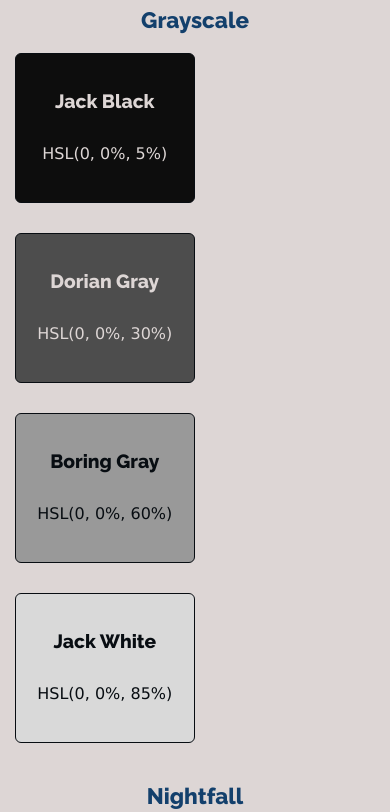
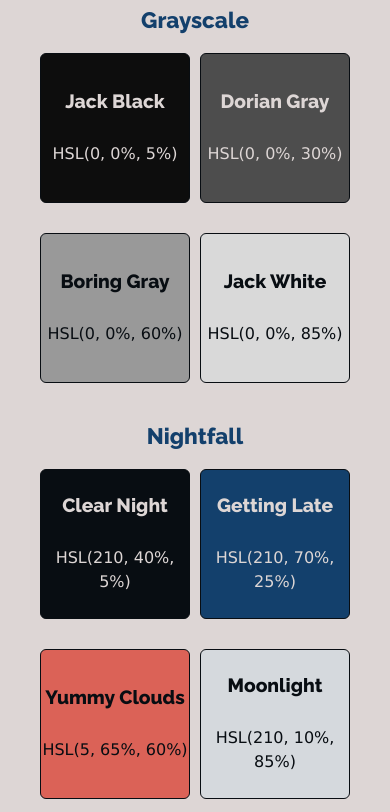
Before and after one commit to elifaltundag/website-design-system, a plain HTML site: page index.html in a window 390 px wide. Shown: the part 971-1783 px from the top of the page. Drawn offline with nearby package versions, Linux system fonts and the light colour scheme; a web font is replaced by a local one.

Commit message:
adjust color-box width

```diff
--- a/index.html
+++ b/index.html
@@ -47,8 +47,8 @@
 
 
                 <!-- GRAYSCALE PALETTE -->
+                <h3 class="color-palette-name">grayscale</h3>
                 <div class="container-rows">
-                    <h3 class="color-palette-name">grayscale</h3>
                     <div class="two-color-boxes">
                         <div class="color-box" id="grayscale-1">
                             <h4>jack black</h4>
@@ -285,59 +285,3 @@ AQUARIUM PALETTE
 </div>
 
 -->
-
-
-<!-- REMOVED COLOR PALETTES
-
-BONFIRE PALETTE
-<div class="container-rows">
-    <h3 class="color-palette-name">bonfire</h3>
-
-        <div class="two-color-boxes">
-            <div class="color-box" id="bonfire-1">
-                <h4>Sky</h4>
-                <p class="color-code">hsl(30, 10%, 10%)</p>
-            </div>
-            <div class="color-box" id="bonfire-2">
-                <h4>Woods</h4>
-                <p class="color-code">hsl(15, 50%, 25%))</p>
-            </div>
-        </div>
-        <div class="two-color-boxes">
-            <div class="color-box" id="bonfire-3">
-                <h4>Fire</h4>
-                <p class="color-code">hsl(15, 80%, 50%)</p>
-            </div>
-            <div class="color-box" id="bonfire-4">
-                <h4>Sand</h4>
-                <p class="color-code">hsl(30, 50%, 90%)</p>
-        </div>
-    </div>
-</div>
-
-AQUARIUM PALETTE
-<div class="container-rows">
-    <h3 class="color-palette-name">aqua</h3>
-        <div class="two-color-boxes">
-            <div class="color-box" id="aquarium-1">
-                <h4>Baltics</h4>
-                <p class="color-code">hsl(240, 30%, 15%)</p>
-            </div>
-            <div class="color-box" id="aquarium-2">
-                <h4>Aegean Region</h4>
-                <p class="color-code">hsl(210, 50%, 45%)</p>
-            </div>
-        </div>
-        <div class="two-color-boxes">
-            <div class="color-box" id="aquarium-3">
-                <h4>Bahamas</h4>
-                <p class="color-code">hsl(180, 50%, 65%)</p>
-            </div>
-            <div class="color-box" id="aquarium-4">
-                <h4>Philippines</h4>
-                <p class="color-code">hsl(180, 30%, 85%)</p>
-        </div>
-    </div>
-</div>
-
--->
--- a/style.css
+++ b/style.css
@@ -266,6 +266,7 @@ h2::before{
 .two-color-boxes {
     display: inline-flex;
     flex-wrap: wrap;
+    justify-content: center;
 }
 
 .color-box {
@@ -284,6 +285,12 @@ h2::before{
     font-family: var(--ff-sans-serif);
     text-transform: capitalize;
     text-align: center;
+}
+
+@media screen and (max-width: 400px) {
+    .color-box {
+        width: 150px;
+    }
 }
 
 .color-code {
```
